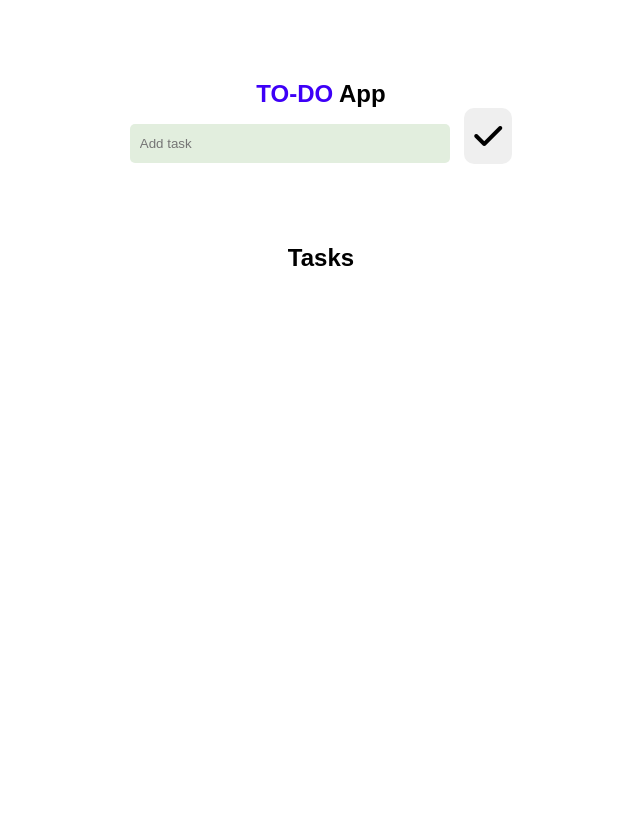
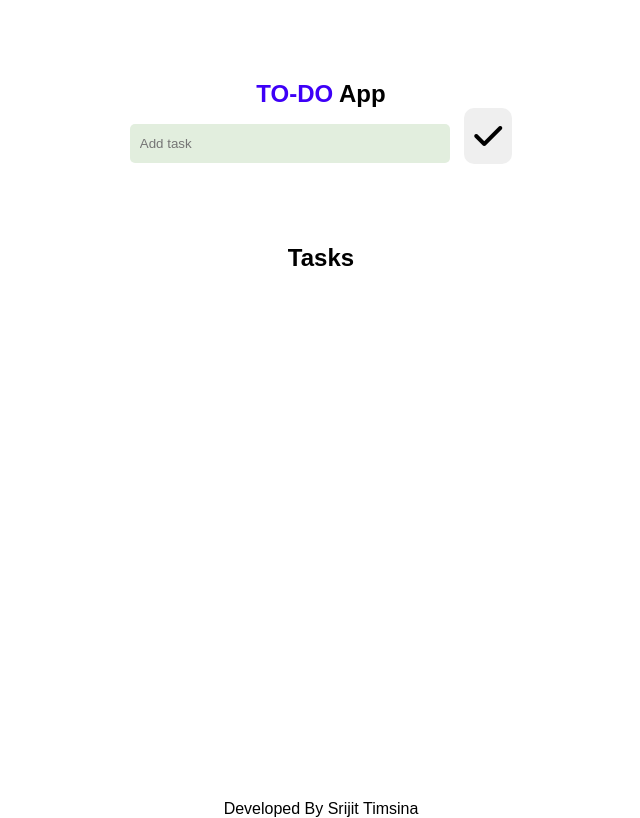
Before and after one commit to srijit-timsina/To-Do-app, a plain HTML site: page index.html in a window 1280 px wide. Shown: the whole page, without its empty margins (319-959 px from the left). Drawn offline with nearby package versions, Linux system fonts and the light colour scheme.

Commit message:
index.html

```diff
--- a/index.html
+++ b/index.html
@@ -39,6 +39,11 @@
 
 </div>
 </div>
+    <center>
+        <div>
+            Developed By Srijit Timsina
+        </div>
+    </center>
 <script src="script.js"></script>
 </body>
 </html>
```
